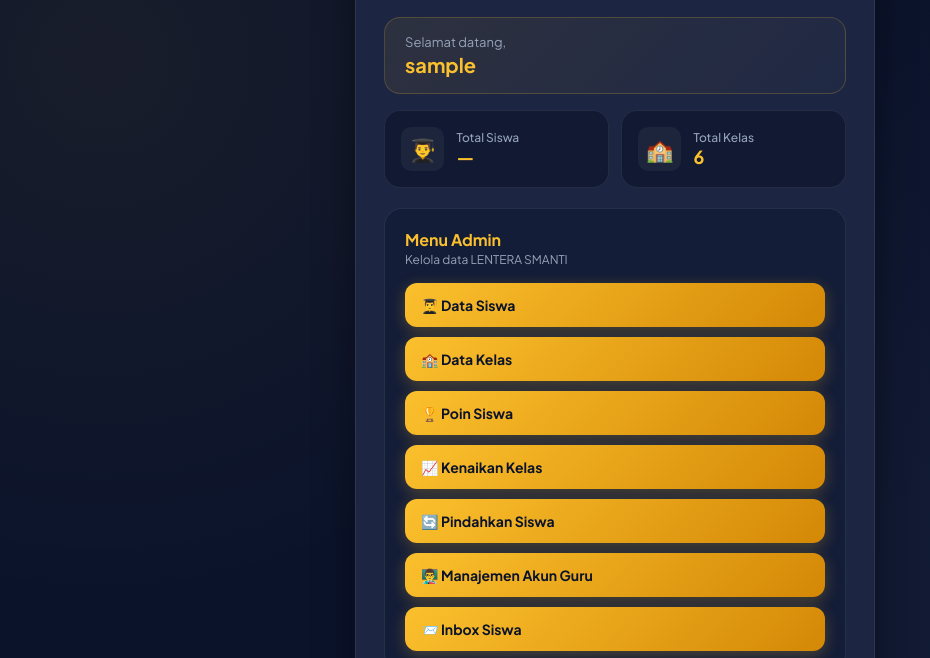
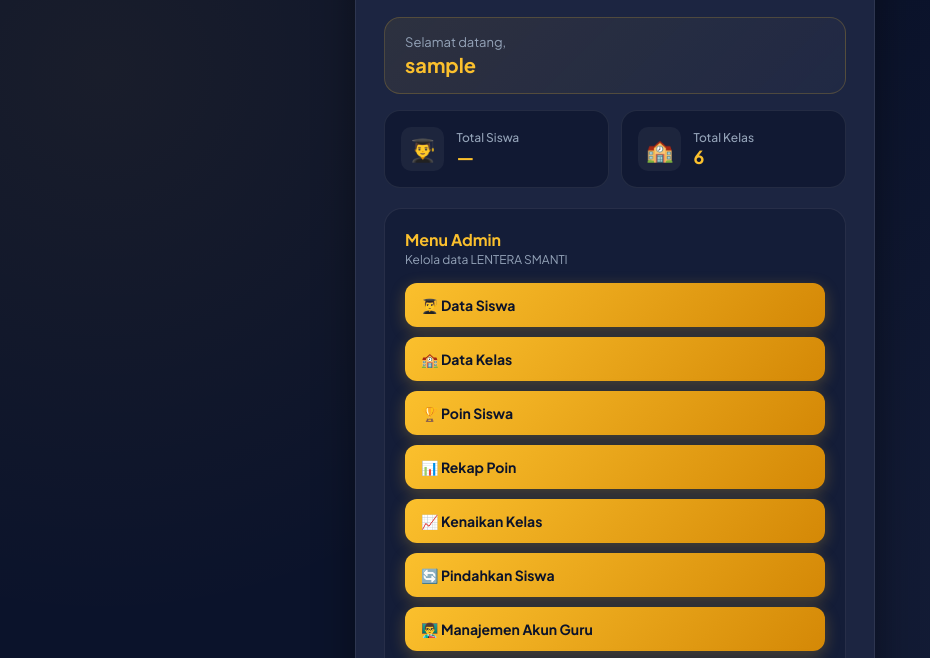
Before and after one commit to Rama04151/LENTERA-SMANTI, a website: page admin.html in a window 1280 px wide. Shown: the part 121-779 px from the top of the page, without its empty margins (25-955 px from the left). Drawn offline with Linux system fonts and the light colour scheme; no server answers; sample sign-in values are in the browser's storage.

Commit message:
Update admin.html

```diff
--- a/admin.html
+++ b/admin.html
@@ -299,6 +299,14 @@
           </button>
 
           <button
+  type="button"
+  class="logout-button"
+  onclick="window.location.href='admin-rekap.html'"
+>
+  📊 Rekap Poin
+</button>
+
+          <button
             type="button"
             class="logout-button"
             onclick="window.location.href='admin-kenaikan.html'"
```
